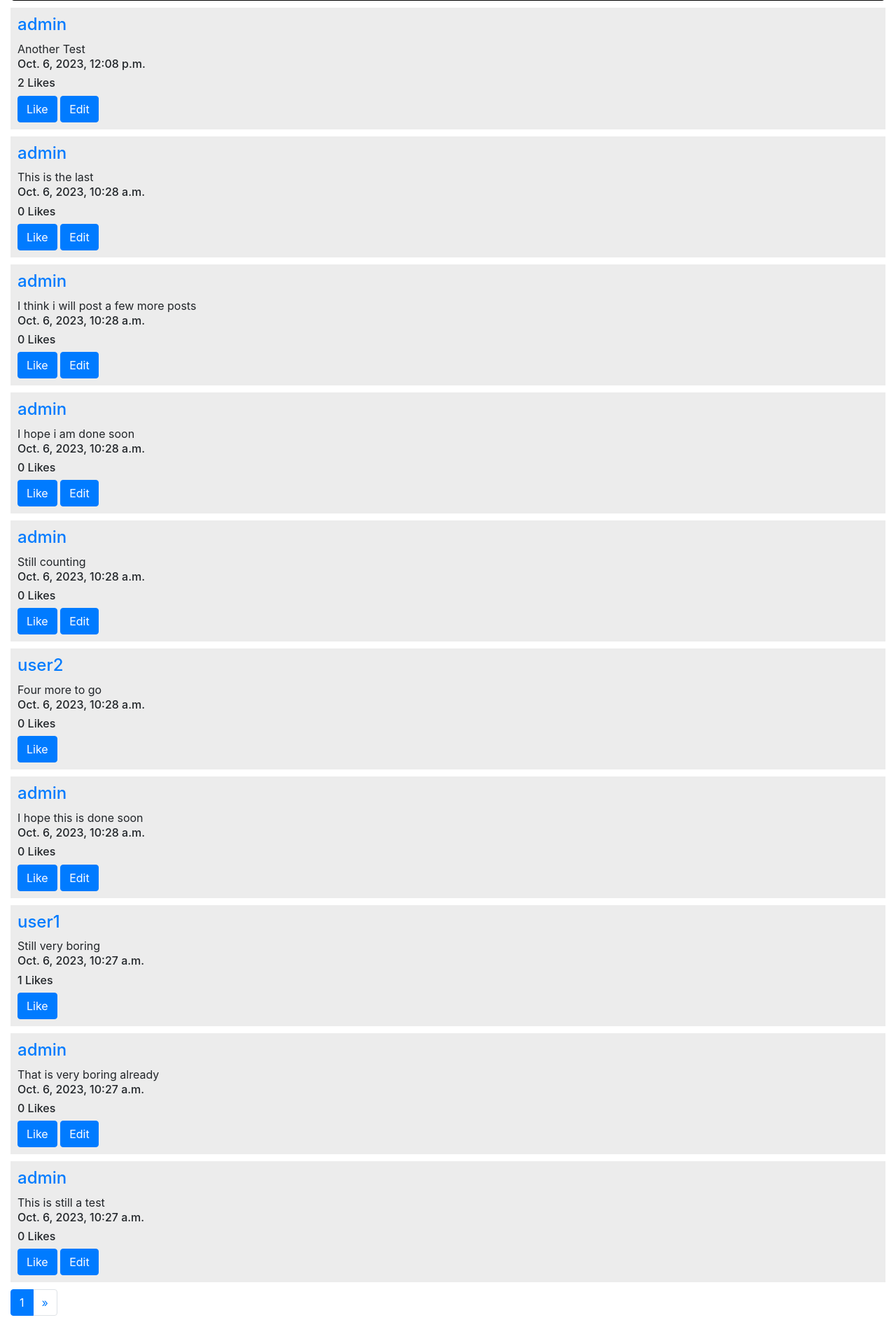
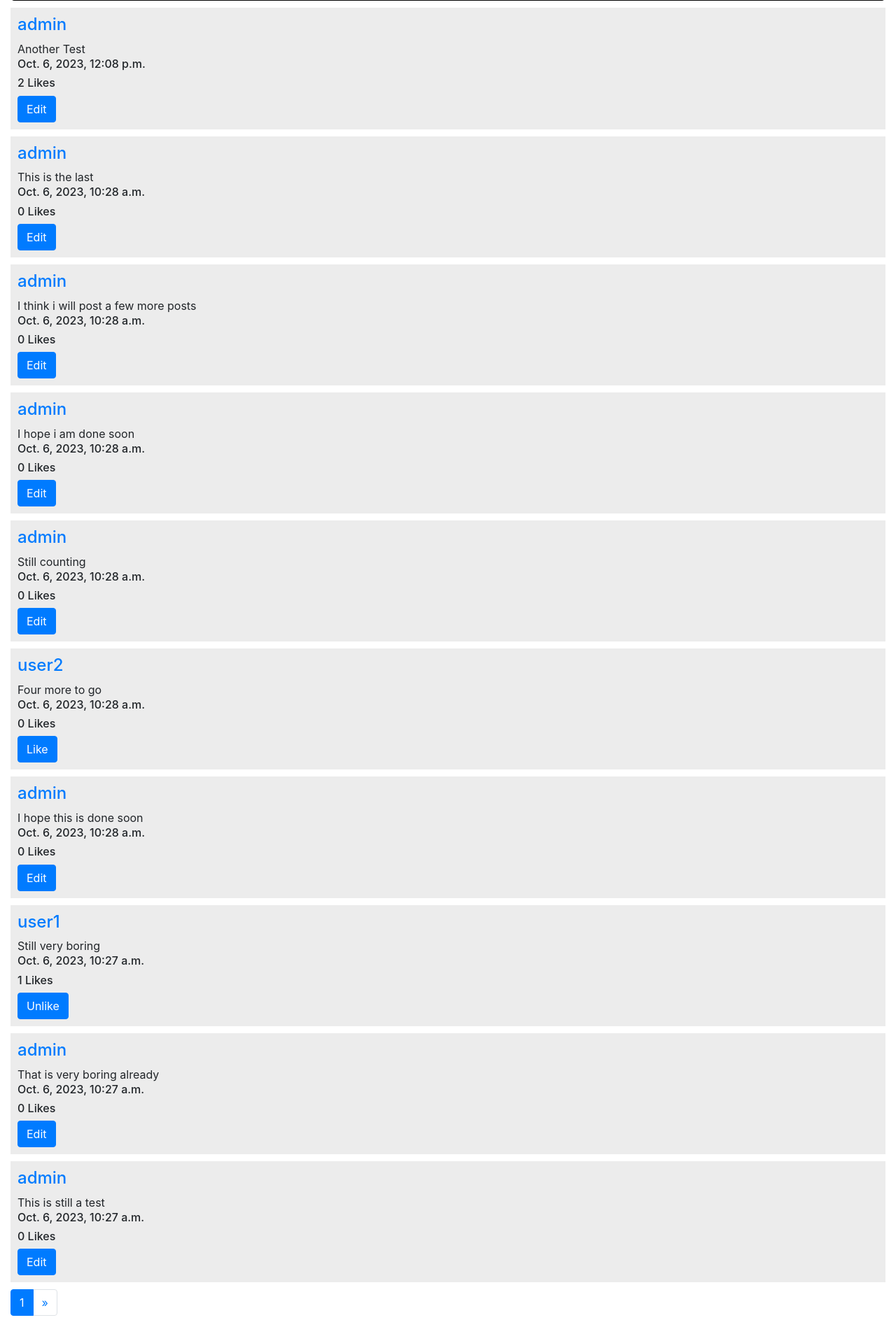
Before and after one commit to constantin-boerescu/Project-4-Network-CS50w, a Django app: page / in a window 1280 px wide. Shown: the part 310-2207 px from the top of the page at 70% size. Run offline with Django 3.2, Linux system fonts and the light colour scheme; a user stored in the database is signed in; data comes from the database, SQL or seed files in the repository; both versions use the stored data as it was after the commit; some libraries are stand-ins or nearby versions.

Commit message:
Made like/unlike

```diff
--- a/network/templates/network/index.html
+++ b/network/templates/network/index.html
@@ -31,7 +31,6 @@
                 likeCount.innerText = `${data.like_count} Likes`;
                 const likeBtn = document.getElementById(`like-btn-${post_id}`)
 
-                // TODO FIX THE UNLIKE AT REFRESH
                 if(data.liked){
                     likeBtn.textContent = 'Unlike'
                 } else {
@@ -76,15 +75,18 @@
             <h4><a href = "{% url 'user_profile' post.author.id %}">{{ post.author }}</a></h4>
             {{ post.content }}
             <h6>{{ post.date }}</h6>
-
             <h6 id="like-count-{{ post.id }}">{{ post.likes.count }} Likes</h6>
 
             <!-- Like/Unlike section -->
 
-            {% if user.is_authenticated %}
+            {% if user.is_authenticated and post.author != user%}
 
-            <button class="btn btn-primary" id="like-btn-{{ post.id }}" onclick="likePost({{ post.id }})">Like</button>
+                {% if user in post.likes.all %}
+                    <button class="btn btn-primary" id="like-btn-{{ post.id }}" onclick="likePost({{ post.id }})">Unlike</button>
 
+                {% else %}
+                    <button class="btn btn-primary" id="like-btn-{{ post.id }}" onclick="likePost({{ post.id }})">Like</button>
+                {% endif %}
             {% endif %}
 
             <!-- Edit post section -->
--- a/network/views.py
+++ b/network/views.py
@@ -100,10 +100,10 @@ def user_profile(request, user_id):
 
 def index(request):
     '''Diplays all post and let the user createa anoter post'''
+    # create a user's post
+    current_user = request.user
 
     if request.method == "POST":
-        # create a user's post
-        current_user = request.user
 
         # create a form instance and populate with data
         post_form = PostForm(request.POST)
@@ -136,11 +136,12 @@ def index(request):
 
 
         # get all the posts
-        all_posts = Post.objects.annotate(like_count=models.Count('likes')).order_by('-pk')
+        all_posts = Post.objects.all().order_by('-pk')
         paginator = Paginator(all_posts, 10)
         page_number = request.GET.get('page')
         page_obj = paginator.get_page(page_number)
-
+        for each_post in all_posts:
+            print(each_post.likes.all())
     return render(request, "network/index.html", {
         "post_form": post_form,
         "page_obj": page_obj
```
Also changed, not shown: db.sqlite3.
